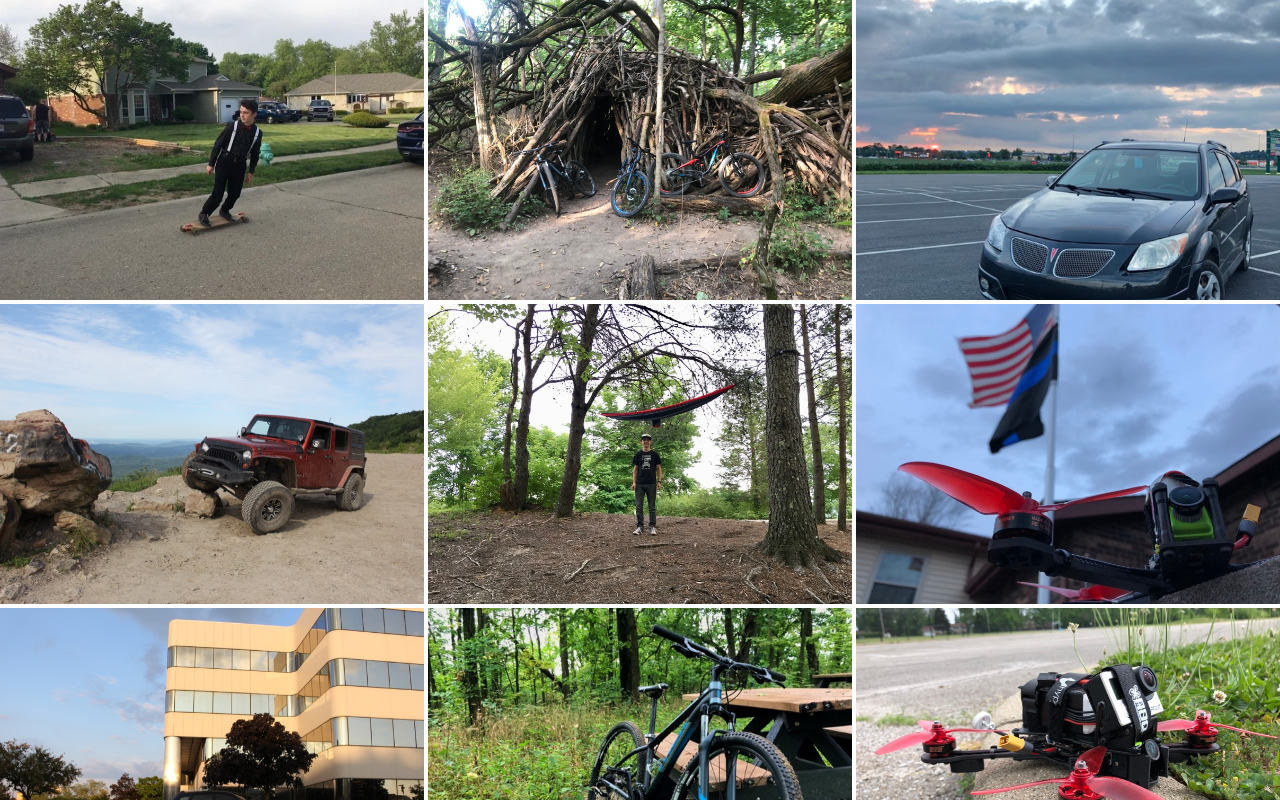
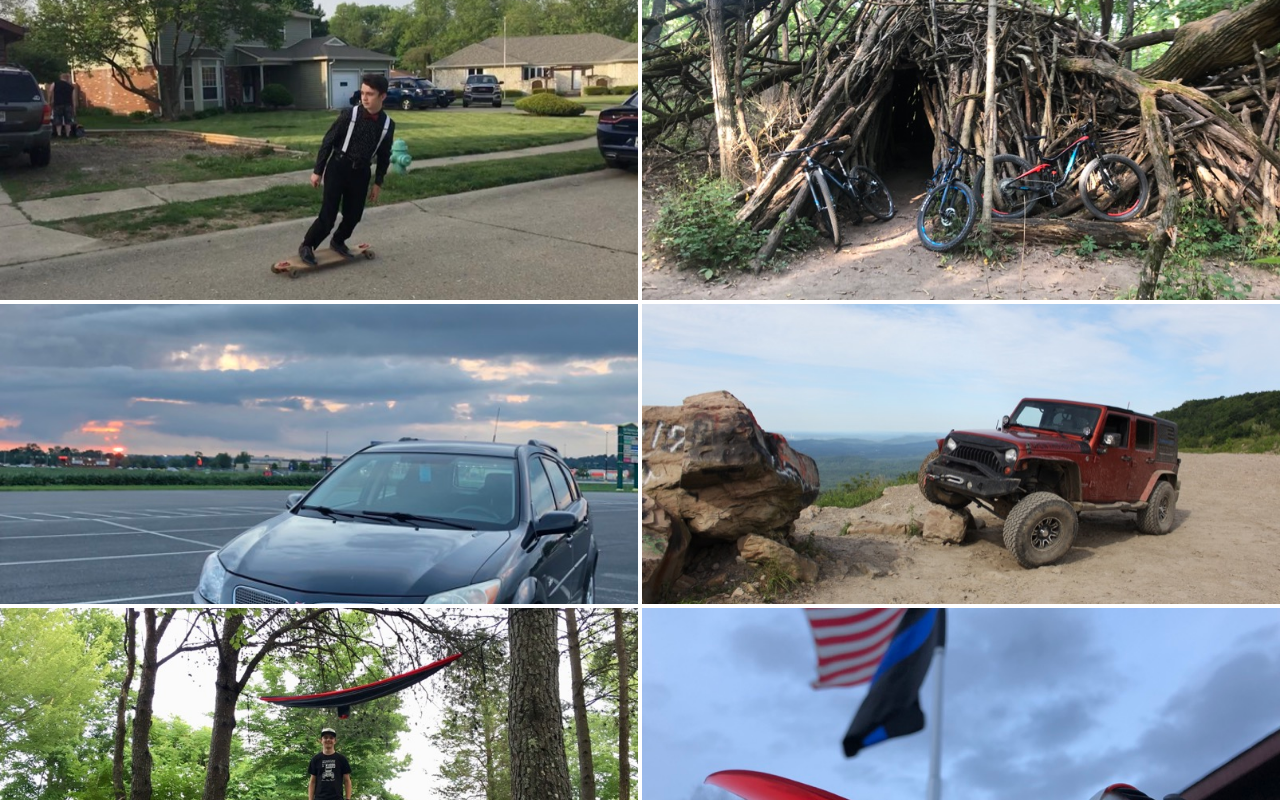
Before and after one commit to DavidRichardson2019/portfolio-react, a React (Create React App) app: page / in a window 1280 px wide. Shown: the top 800 px of the page. Built offline with nearby package versions, Linux system fonts and the light colour scheme.

Commit message:
breakpoint issue

```diff
--- a/src/modules/background.js
+++ b/src/modules/background.js
@@ -3,28 +3,34 @@ import tileData from '../data/tileData';
 import { withStyles } from '@material-ui/core/styles';
 import GridList from '@material-ui/core/GridList';
 import GridListTile from '@material-ui/core/GridListTile';
+import withWidth, { isWidthUp } from '@material-ui/core/withWidth';
 
 class Background extends Component {
-  constructor(props){
-    super(props);
-    this.state = {cols: 3};
-    this.checkBreakpoint = this.checkBreakpoint.bind(this);
-  }
-  componentDidMount() {
-    window.addEventListener("resize", this.checkBreakpoint());
-  }
-  checkBreakpoint(){
-    if(window.innerWidth >= 870 && this.state.cols !== 3){
-      this.setState({cols: 3});
-    } else if(window.innerWidth < 870 && this.state.cols === 3){
-      this.setState({cols: 2});
+  getCols(){
+    console.log("getCols");
+    console.log(isWidthUp('xs', window.innerWidth));
+    if(isWidthUp('xl', window.innerWidth)){
+      console.log('4');
+      return 4;
     }
-    console.log(this.state.cols)
+    else if(isWidthUp('md', window.innerWidth)){
+      console.log('3');
+      return 3;
+    }
+    else if(isWidthUp('sm', window.innerWidth)){
+      console.log('2');
+      return 2;
+    }
+    else if(isWidthUp('xs', window.innerWidth)){
+      console.log('1');
+      return 1;
+    }
+
   }
   render() {
     return (
       <div>
-        <GridList cellHeight={300} className="" cols={this.state.cols}>
+        <GridList cellHeight={300} className="" cols={this.getCols()}>
           {tileData.map(tile => (
             <GridListTile key={tile.img} cols={tile.cols || 1} rows={tile.rows}>
               <img src={tile.img} alt={tile.title} />
```
